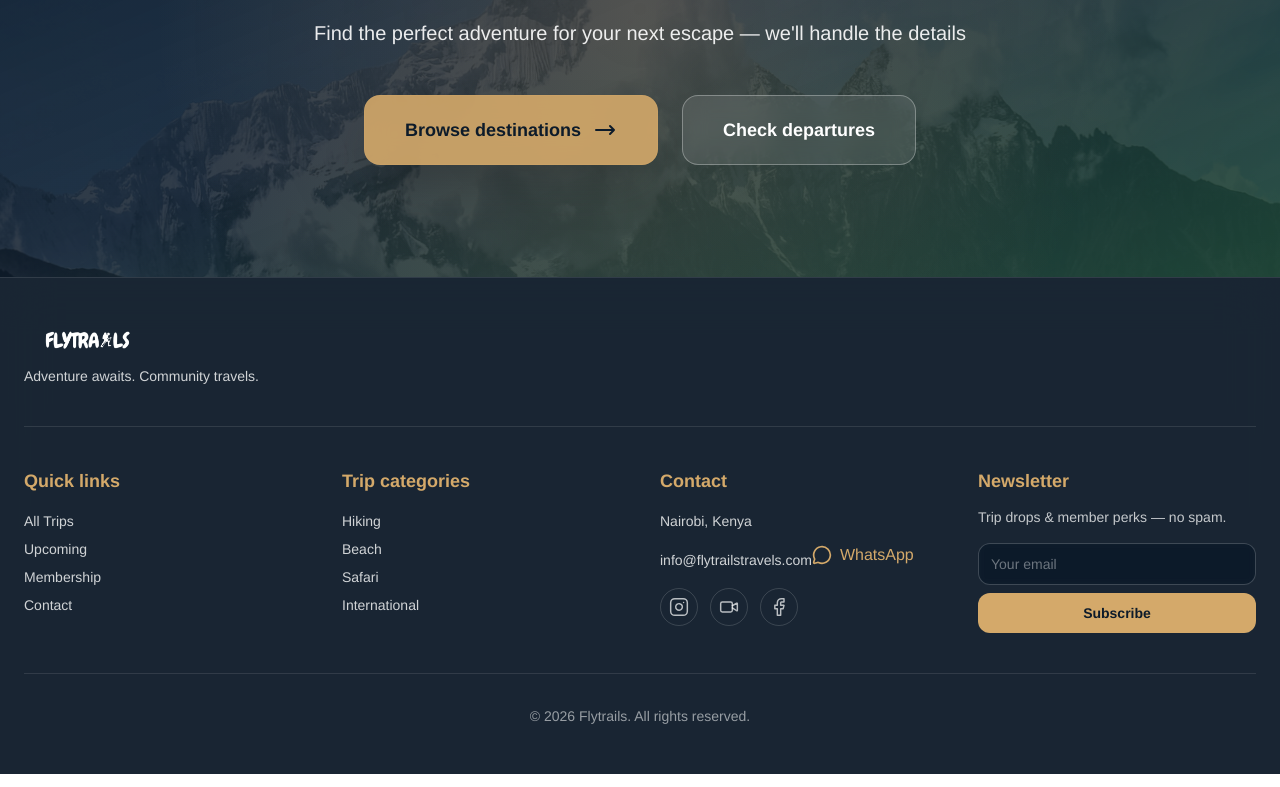
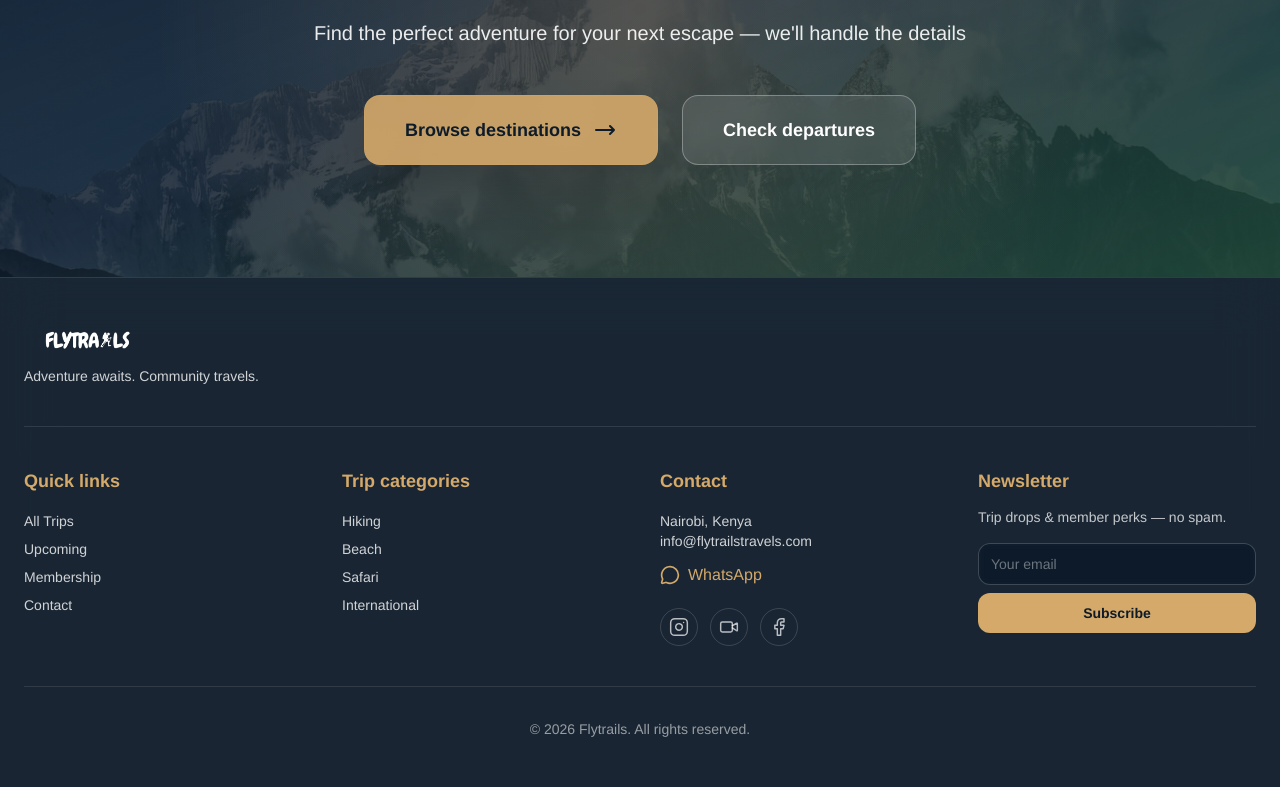
Before and after one commit to Stiano25/Flytrails, a React (Vite) app in the folder client/: page / in a window 1280 px wide. Shown: the part 4475-5262 px from the top of the page. Built offline with nearby package versions, Linux system fonts and the light colour scheme; no server answers; the database is empty.

Commit message:
updated email

```diff
--- a/client/src/components/Footer.jsx
+++ b/client/src/components/Footer.jsx
@@ -72,7 +72,7 @@ export default function Footer() {
           <div>
             <h3 className="font-display text-lg font-bold text-accent">Contact</h3>
             <p className="mt-4 text-sm font-light text-brand-light/80">Nairobi, Kenya</p>
-            <a href={`mailto:${SITE_EMAIL}`} className="text-sm font-light text-brand-light/80 transition hover:text-accent">{SITE_EMAIL}</a>
+            <a href={`mailto:${SITE_EMAIL}`} className="block text-sm font-light text-brand-light/80 transition hover:text-accent">{SITE_EMAIL}</a>
             <a
               href={WHATSAPP_URL}
               target="_blank"
```
